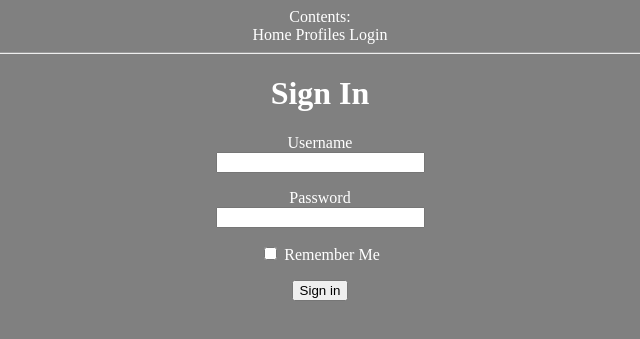
After one commit to TinyHero13/testing-flask, a Flask app: page /login in a window 1280 px wide. The commit adds this page. Shown: the top 339 px of the page, without its empty margins (320-960 px from the left). Run offline with Flask 2, Linux system fonts and the light colour scheme.

Commit message:
Adding some css and forms

```diff
--- a/app/__init__.py
+++ b/app/__init__.py
@@ -1,5 +1,7 @@
 from flask import Flask
+from config import Config
 
 app = Flask(__name__)
+app.config.from_object(Config)
 
 from app import routes
--- /dev/null
+++ b/app/forms.py
@@ -0,0 +1,9 @@
+from flask_wtf import FlaskForm
+from wtforms import StringField, PasswordField, BooleanField, SubmitField
+from wtforms.validators import DataRequired
+
+class LoginForm(FlaskForm):
+    username = StringField('Username', validators = [DataRequired()])
+    password = PasswordField('Password', validators = [DataRequired()])
+    remember_me = BooleanField('Remember Me')
+    submit = SubmitField('Sign in')
--- a/app/routes.py
+++ b/app/routes.py
@@ -1,5 +1,6 @@
 from flask import render_template
 from app import app
+from app.forms import LoginForm
 
 @app.route('/')
 @app.route('/index')
@@ -23,3 +24,8 @@ def user(username):
         }
     ]
     return render_template('index.html', title=username, user=username, posts=posts)
+
+@app.route('/login')
+def login():
+    form = LoginForm()
+    return render_template('login.html', title='Sign in', form=form)
--- /dev/null
+++ b/app/static/main.css
@@ -0,0 +1,16 @@
+body{
+    text-align: center;
+    background-color: gray;
+    color: white;
+}
+
+a{
+    text-decoration: none;
+    color: white;
+    transition: linear 1s;
+}
+
+a:hover{
+    text-decoration: underline;
+    color: black;
+}
--- a/app/templates/base.html
+++ b/app/templates/base.html
@@ -4,6 +4,7 @@
     <meta charset="UTF-8">
     <meta http-equiv="X-UA-Compatible" content="IE=edge">
     <meta name="viewport" content="width=device-width, initial-scale=1.0">
+    <link rel="stylesheet" href="../static/main.css">
     {% if title %}
         <title>{{ title }} - Profile</title>
     {% else %}
@@ -12,8 +13,10 @@
 </head>
 <body>
     <div>Contents:
+        <br />
         <a href="/index">Home</a>
         <a href="/user/someone">Profiles</a>
+        <a href="/login">Login</a>
     </div>
     <hr>
     {% block content %}{% endblock %}
--- /dev/null
+++ b/app/templates/login.html
@@ -0,0 +1,18 @@
+{% extends "base.html" %}
+
+{% block content %}
+    <h1>Sign In</h1>
+    <form action="" method="post" novalidate>
+        {{ form.hidden_tag() }}
+        <p>
+            {{ form.username.label }} <br />
+            {{ form.username(size=23) }}
+        </p>
+        <p>
+            {{ form.password.label }}<br />
+            {{ form.password(size=23) }}
+        </p>
+        <p>{{ form.remember_me() }} {{ form.remember_me.label }}</p>
+        <p>{{ form.submit() }}</p>
+    </form>
+{% endblock %}
--- /dev/null
+++ b/config.py
@@ -0,0 +1,4 @@
+import os
+
+class Config(object):
+    SECRET_KEY = os.environ.get('SECRET_KEY') or 'something-you-dont-know'
```
Also changed, not shown: main.py (line endings or trailing spaces).
